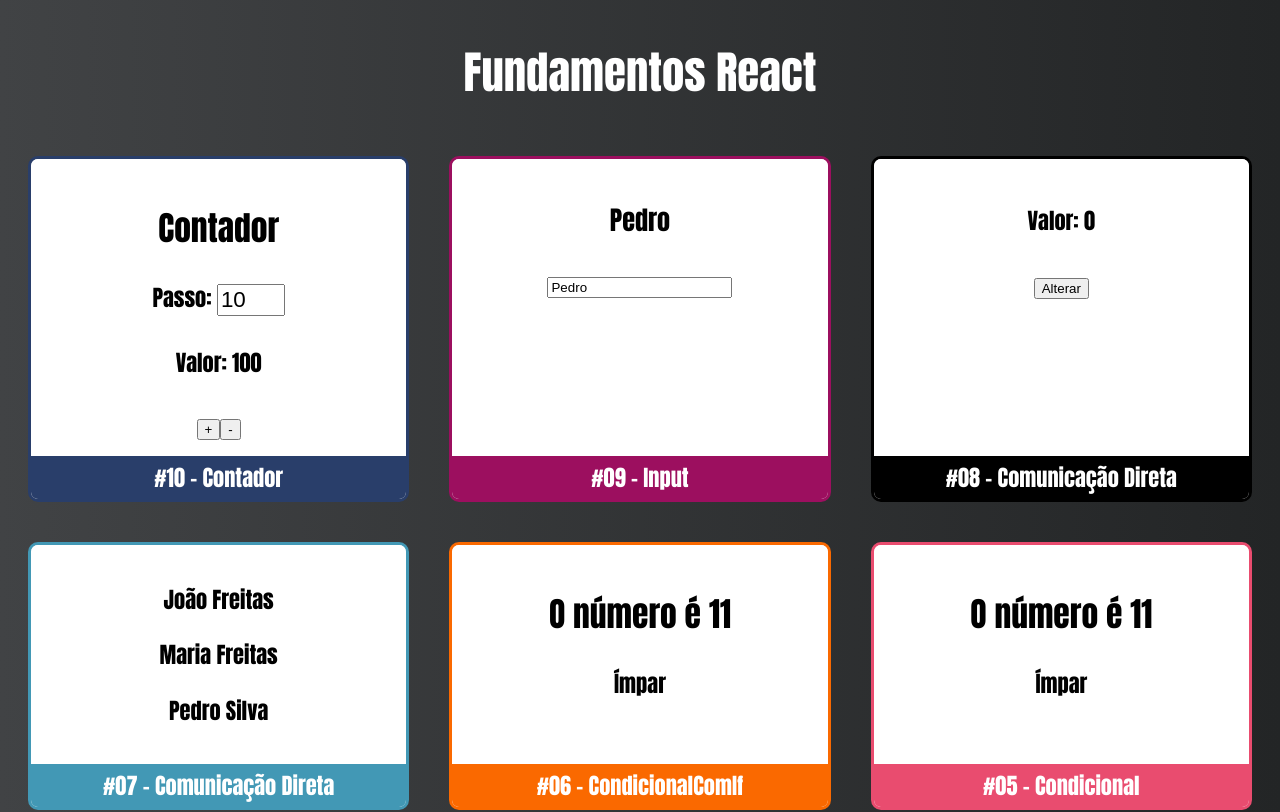
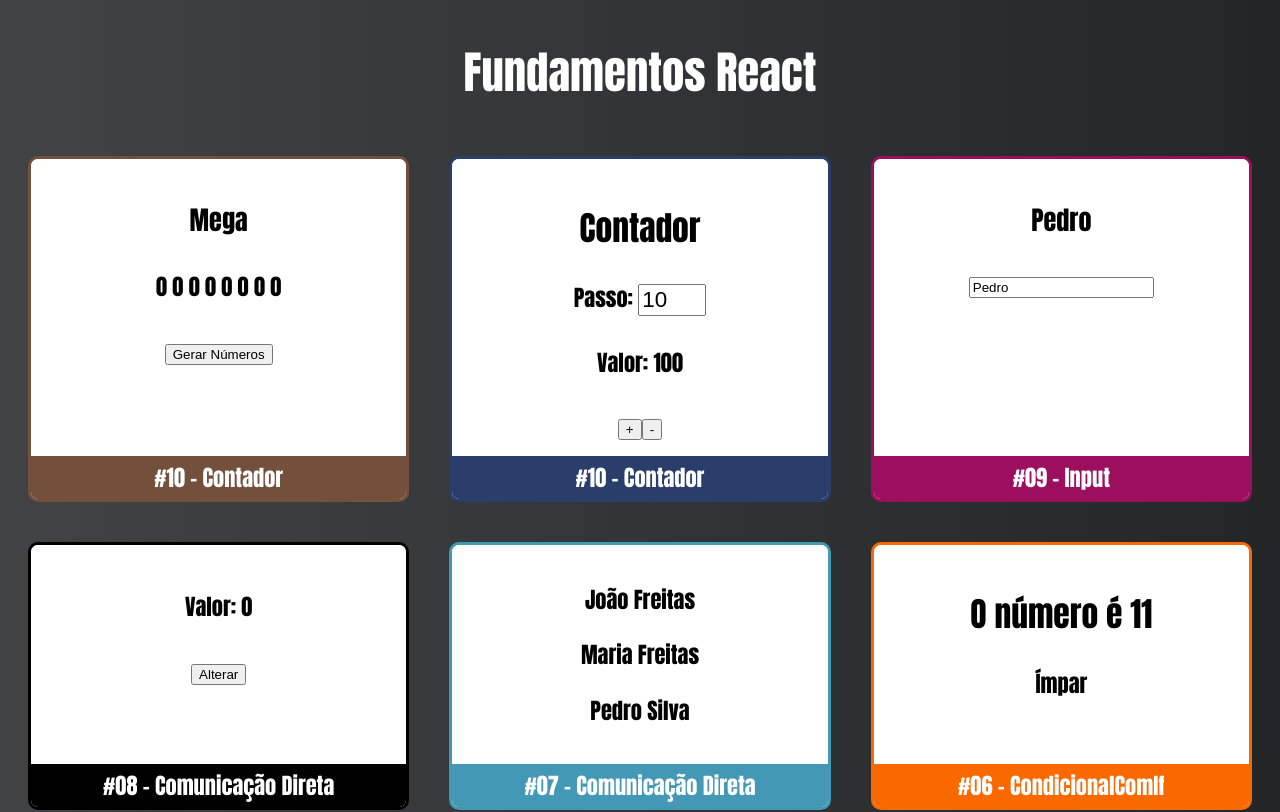
Before and after one commit to PGabriel-MB/react_app, a React (Create React App) app: page / in a window 1280 px wide. Shown: the top 812 px of the page. Built offline with nearby package versions, Linux system fonts and the light colour scheme.

Commit message:
finalização dos fundamentos com react

```diff
--- a/src/App.jsx
+++ b/src/App.jsx
@@ -13,12 +13,16 @@
 import Super from './components/comunicacao/indireta/Super';
 import Input from './components/form/input';
 import Contador from './components/contador/Contador';
+import Mega from './components/mega/Mega';
 
 export default props => (
   <div className="App">
     <h1>Fundamentos React</h1>
 
     <div className="Cards">
+    <Card titulo="#10 - Contador" color="#73503C">
+        <Mega qtdNumero={8} ></Mega>
+      </Card>
       <Card titulo="#10 - Contador" color="#293E6A">
         <Contador passo={10} valor={100} ></Contador>
       </Card>
--- a/src/components/contador/PassoForm.jsx
+++ b/src/components/contador/PassoForm.jsx
@@ -3,7 +3,7 @@
 export default props => {
     return (
         <div>
-            <label for="passoInput"> Passo: </label>
+            <label htmlFor="passoInput"> Passo: </label>
             <input id="passoInput"
                 type="number"
                 value={props.passo}
--- /dev/null
+++ b/src/components/mega/Mega.jsx
@@ -0,0 +1,31 @@
+import React, { useState } from 'react';
+
+export default props => {
+    let [numeros, setNumeros] = useState(Array(props.qtdNumero).fill(0));
+
+    function gerarNumerosNaoContido(array) {
+        const min = 1;
+        const max = 60;
+        const novoNumero = parseInt(Math.random() * (max - min)) + min;
+        return array.includes(novoNumero) ? gerarNumerosNaoContido(array) : novoNumero;
+    }
+
+    function gerarNumeros() {
+        const novoArray =  Array(props.qtdNumero)
+            .fill(0)
+            .reduce(a => {
+                const novNumero = gerarNumerosNaoContido(a);
+                return [...a, novNumero]
+             }, [])
+            .sort((a, b) => a - b);
+        setNumeros(novoArray);
+    }
+
+    return (
+        <>
+            <h3>Mega</h3>
+            <h4>{numeros.join(' ')}</h4>
+            <button onClick={gerarNumeros} >Gerar Números</button>
+        </>
+    );
+}
```
